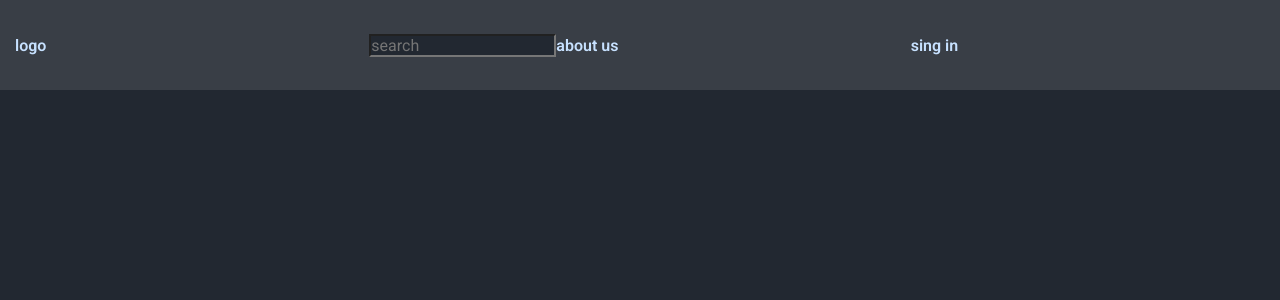
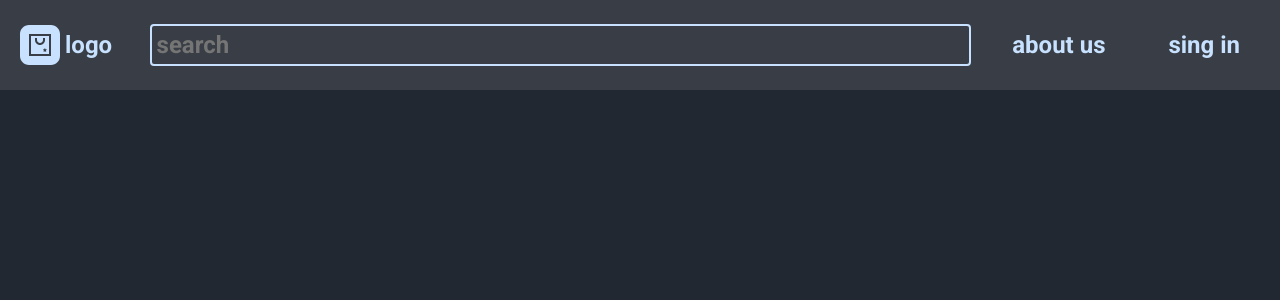
Before and after one commit to zaZZa564/fake-shop, a React (Create React App) app: page / in a window 1280 px wide. Shown: the top 300 px of the page. Built offline with nearby package versions, Linux system fonts and the light colour scheme.

Commit message:
header css

```diff
--- a/src/components/Header.js
+++ b/src/components/Header.js
@@ -1,13 +1,15 @@
 import React from "react";
+import logo from '../img/logo.svg';
 
 class Header extends React.Component {
   render() {
     return(
       <header className="header">
-        <div className="headerEl logo">logo</div>
-        <div className="headerEL search-container">
-          <input placeholder="search" className="search"></input>
+        <div className="headerEl logo">
+          <img src={logo} alt="logo" className="logo-svg"></img>
+          <div className="logo-placeholder">logo</div>
         </div>
+        <input placeholder="search" className="headerEl search"></input>
         <div className="headerEl about">about us</div>
         <div className="headerEl sing-in">sing in</div>
       </header>
--- a/src/index.js
+++ b/src/index.js
@@ -1,6 +1,7 @@
 import ReactDOM from "react-dom/client";
 import App from "./App";
 import './style/style.css';
+import './style/header.css';
 
 const root = ReactDOM.createRoot(document.getElementById('root'));
 
--- /dev/null
+++ b/src/style/header.css
@@ -0,0 +1,44 @@
+.header {
+  height: 60px;
+  padding: 15px;
+  align-items: center;
+  display: flex;
+  font-weight: 600;
+  font-size: 33px;
+  background-color: var(--lighter-color);
+}
+.headerEl {
+  background-color: var(--lighter-color);
+  display: flex;
+  flex: 1;
+  justify-content: center;
+  font-size: 24px;
+  font-weight: 700;
+}
+.logo {
+  display: flex;
+  align-items: center;
+  justify-content: flex-start;
+}
+.logo-svg, .logo-placeholder {
+  background-color: var(--lighter-color);
+  font-size: 24px;
+  font-weight: 700;
+  cursor: pointer;
+}
+input {
+  border: solid 2px;
+  border-radius: 4px;
+}
+.search {
+  cursor: text;
+  padding: 5px;
+  flex: 6;
+}
+.about, .sing-in {
+  display: flex;
+  justify-content: flex-end;
+}
+.sing-in {
+  margin-right: 25px;
+}
--- a/src/style/style.css
+++ b/src/style/style.css
@@ -9,19 +9,7 @@
   font-size: medium;
   margin: 0;
   padding: 0;
+  border: none;
   background-color: var(--background-color);
   color: var(--text-color);
 }
-.header {
-  height: 60px;
-  padding: 15px;
-  align-items: center;
-  display: flex;
-  font-weight: 600;
-  font-size: 33px;
-  background-color: var(--lighter-color);
-}
-.headerEl {
-  background-color: var(--lighter-color);
-  flex: 1;
-}
```
Also changed, not shown: src/img/logo.svg (added).
